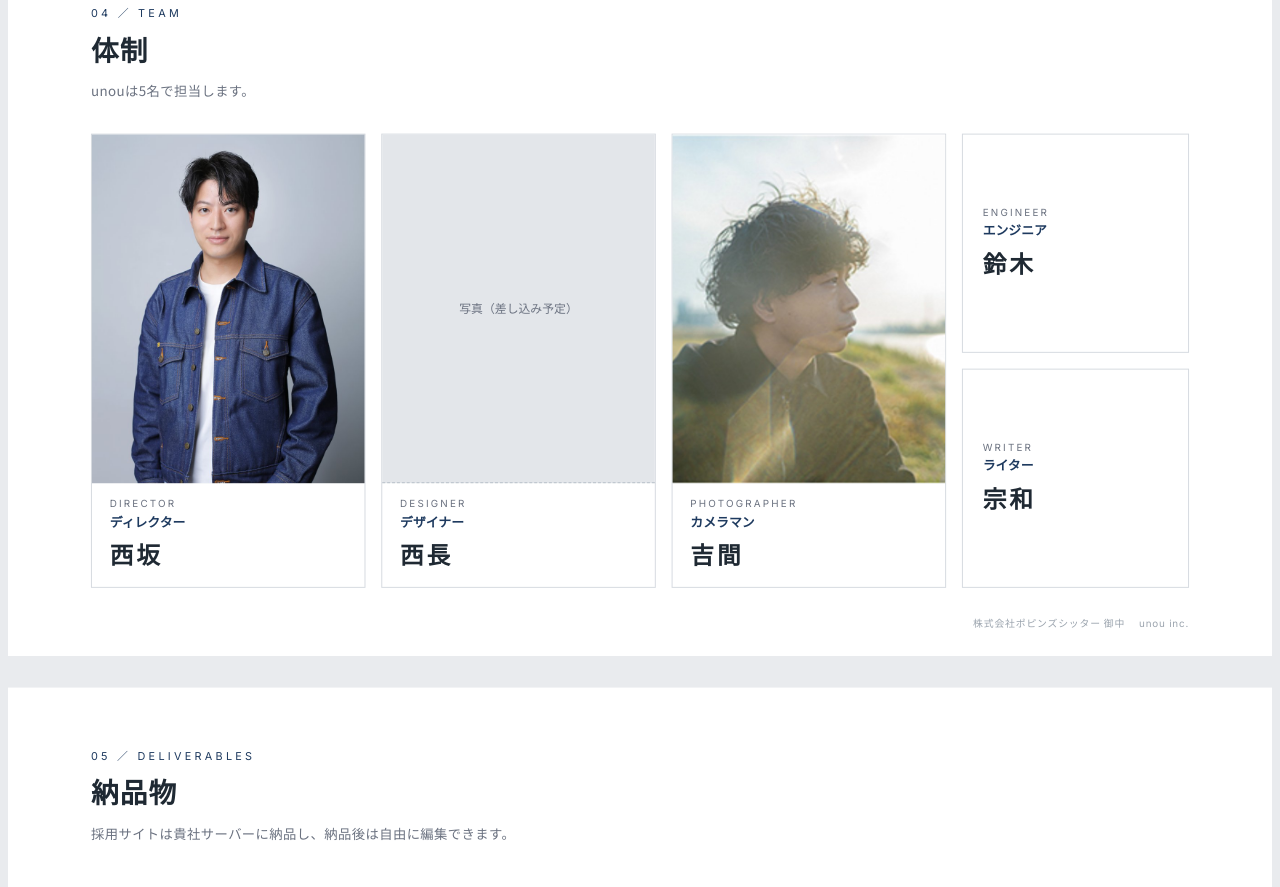
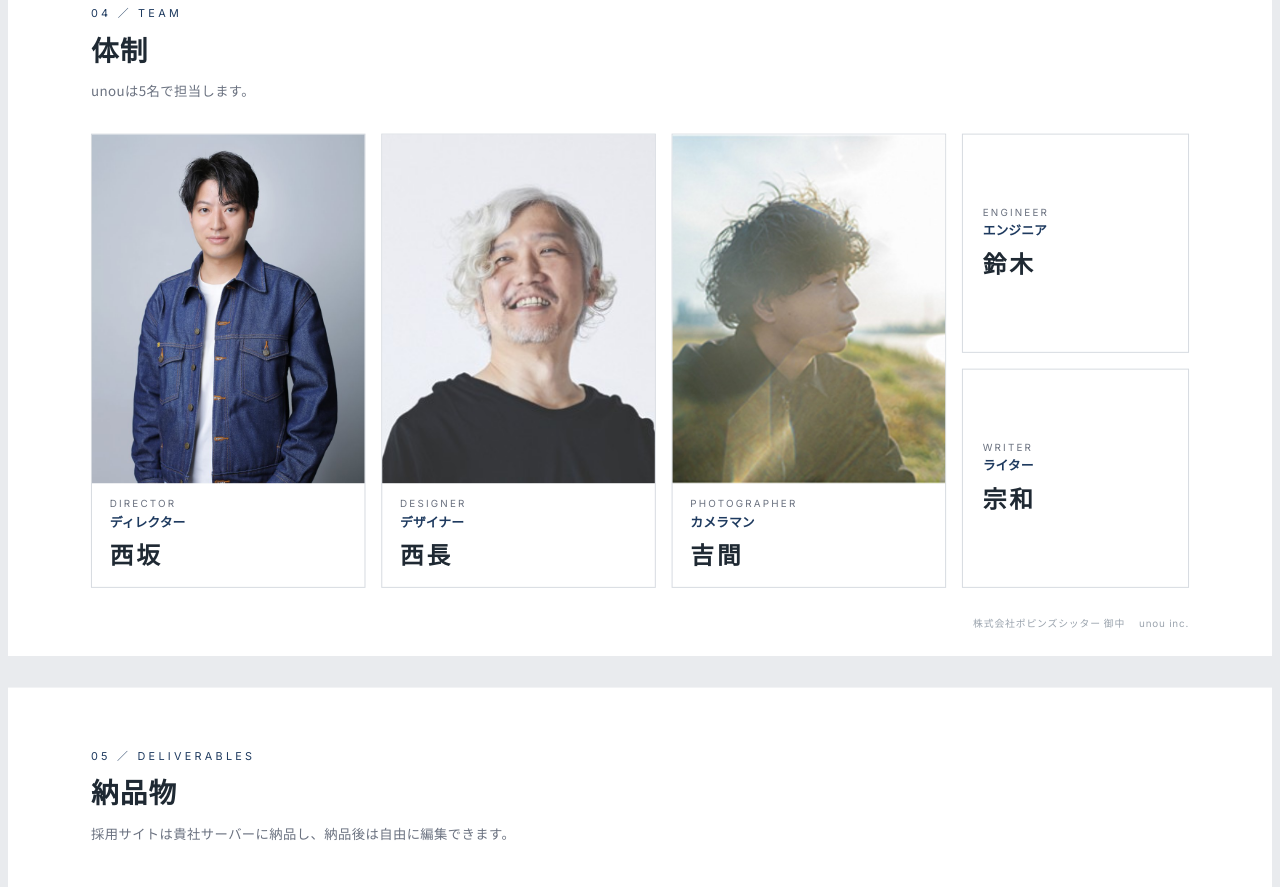
Before and after one commit to unouinc/poppins, a plain HTML site: page progress.html in a window 1280 px wide. Shown: the part 3800-4687 px from the top of the page. Drawn offline with Linux system fonts and the light colour scheme.

Commit message:
体制に西長の写真を追加
Co-Authored-By: Claude Opus 5.5 <noreply@anthropic.com>
Claude-Session: https://claude.ai/code/session_01WPqfVs4aeY9nxwmiiXE7Wc

```diff
--- a/progress.html
+++ b/progress.html
@@ -330,7 +330,7 @@ td:first-child{font-weight:700;color:var(--navy2);white-space:nowrap}
 <p class="no">04 ／ TEAM</p>
 <h2>体制</h2>
 <p class="lead">unouは5名で担当します。</p>
-<div class="crew2"><div class="pm"><div class="pic" style="background-image:url(assets/nishisaka.jpg);background-position:50% 18%"></div><div class="tx"><p class="r">DIRECTOR</p><p class="j">ディレクター</p><p class="n">西坂</p></div></div><div class="pm"><div class="pic empty">写真（差し込み予定）</div><div class="tx"><p class="r">DESIGNER</p><p class="j">デザイナー</p><p class="n">西長</p></div></div><div class="pm"><div class="pic" style="background-image:url(assets/yoshima.jpg);background-position:52% 40%"></div><div class="tx"><p class="r">PHOTOGRAPHER</p><p class="j">カメラマン</p><p class="n">吉間</p></div></div><div class="others"><div class="tm"><p class="r">ENGINEER</p><p class="j">エンジニア</p><p class="n">鈴木</p></div><div class="tm"><p class="r">WRITER</p><p class="j">ライター</p><p class="n">宗和</p></div></div></div>
+<div class="crew2"><div class="pm"><div class="pic" style="background-image:url(assets/nishisaka.jpg);background-position:50% 18%"></div><div class="tx"><p class="r">DIRECTOR</p><p class="j">ディレクター</p><p class="n">西坂</p></div></div><div class="pm"><div class="pic" style="background-image:url(assets/nishinaga.jpg);background-position:50% 30%"></div><div class="tx"><p class="r">DESIGNER</p><p class="j">デザイナー</p><p class="n">西長</p></div></div><div class="pm"><div class="pic" style="background-image:url(assets/yoshima.jpg);background-position:52% 40%"></div><div class="tx"><p class="r">PHOTOGRAPHER</p><p class="j">カメラマン</p><p class="n">吉間</p></div></div><div class="others"><div class="tm"><p class="r">ENGINEER</p><p class="j">エンジニア</p><p class="n">鈴木</p></div><div class="tm"><p class="r">WRITER</p><p class="j">ライター</p><p class="n">宗和</p></div></div></div>
 <div class="foot">株式会社ポピンズシッター 御中<b>unou inc.</b></div>
 </section>
 <section class="slide">
```
Also changed, not shown: assets/nishinaga.jpg (added).
